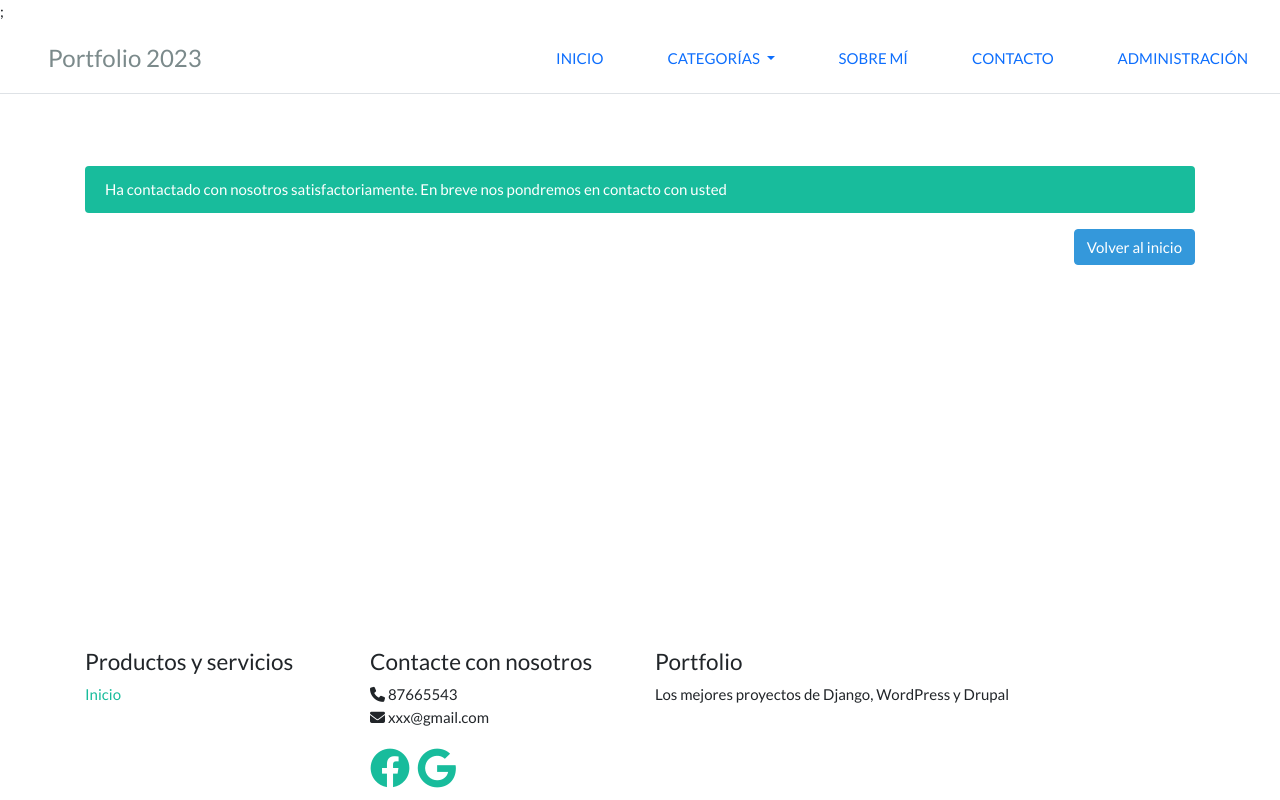
After one commit to AlbertBeto/ProyectoProyecto, a PHP site: page /confirma_contacto.php in a window 1280 px wide. The commit adds this page. Run offline with PHP 8.4, Linux system fonts and the light colour scheme; some libraries are stand-ins or nearby versions.

Commit message:
Tras enviar datos confiramdos en php y guardados en json Enviamos a pagina de confirmacion

```diff
--- /dev/null
+++ b/src/confirma_contacto.php
@@ -0,0 +1,12 @@
+<?php include("templates/header.php"); ?>
+<div class="container">
+<div class="alert alert-success mt-5">
+Ha contactado con nosotros satisfactoriamente. En breve nos pondremos en contacto con usted
+</div>
+<div>
+<a class="btn btn-xs btn-info float-right" href="/">
+Volver al inicio
+</a>
+</div>
+</div>
+<?php include("templates/footer.php"); ?>
--- /dev/null
+++ b/src/mysql/contactos.json
@@ -0,0 +1 @@
+[{"name":"asdsad","email":"asdsad@dsf.com","phone":null,"tipo":"particular","mensaje":null,"file":null},{"name":"asdsad","email":"asdsad@dsf.com","phone":null,"tipo":"particular","mensaje":"","file":""},{"name":"wqeqweqwe","email":"ap@ddd.com","phone":null,"tipo":"particular","mensaje":"","file":""},{"name":"dswqd","email":"AA@pdf.cd","phone":null,"tipo":"particular","mensaje":"","file":""},{"name":"nombre","email":"a@gam.vom","phone":null,"tipo":"particular","mensaje":"","file":"uploads\/brock y misty.jpeg"},{"name":"dswqd","email":"AA@pdf.cd","phone":null,"tipo":"particular","mensaje":"","file":""},{"name":"asdasd","email":"ap@ddd.com","phone":null,"tipo":"empresa","mensaje":"","file":""},{"name":"nombre","email":"a@gam.vom","phone":null,"tipo":"particular","mensaje":"","file":"uploads\/Chadnekro.jpeg"},{"name":"asdasd","email":"ap@ddd.com","phone":null,"tipo":"empresa","mensaje":"","file":""},{"name":"asdasd","email":"ap@ddd.com","phone":null,"tipo":"particular","mensaje":"","file":""}]
```
Also changed, not shown: src/contacto.php (+18 -3 lines), src/uploads/Chadnekro.jpeg (added), src/uploads/brock y misty.jpeg (added).
